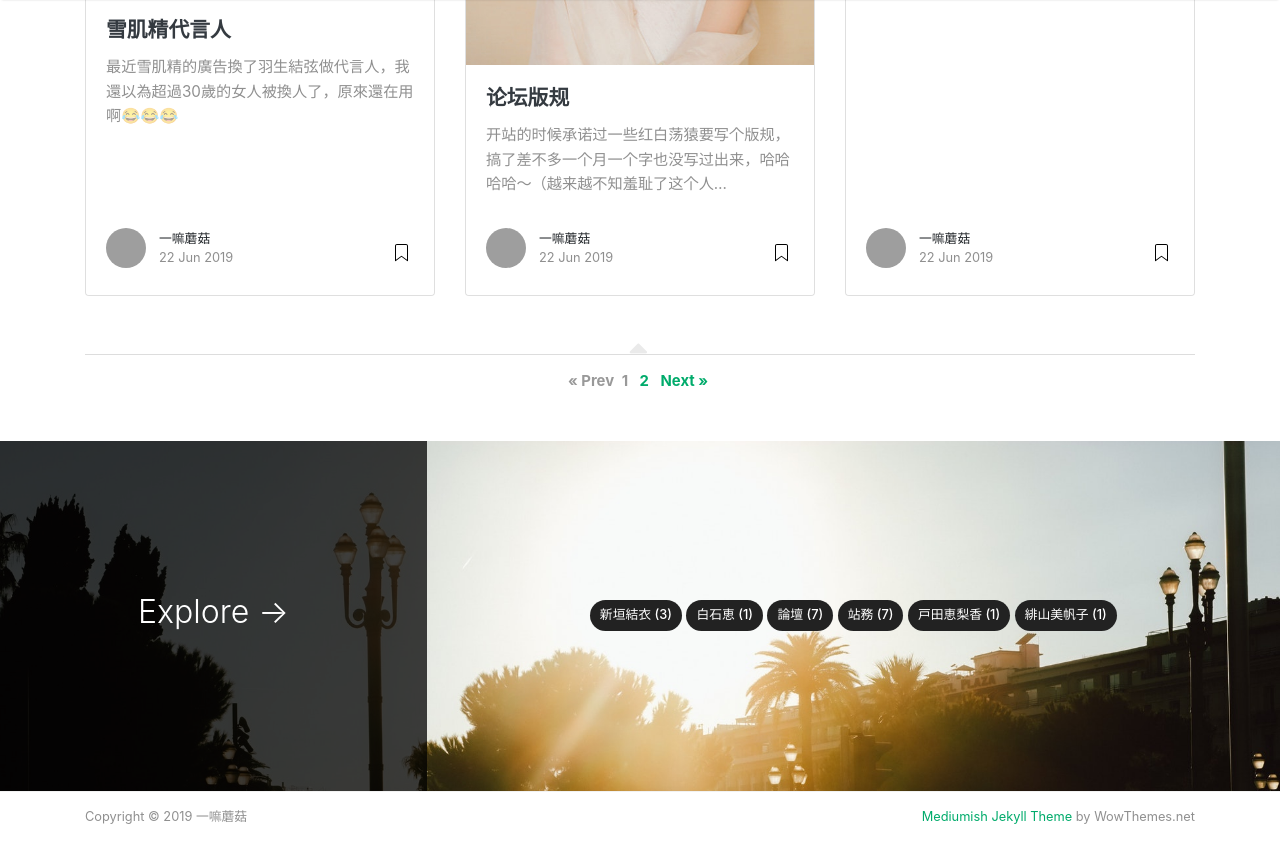
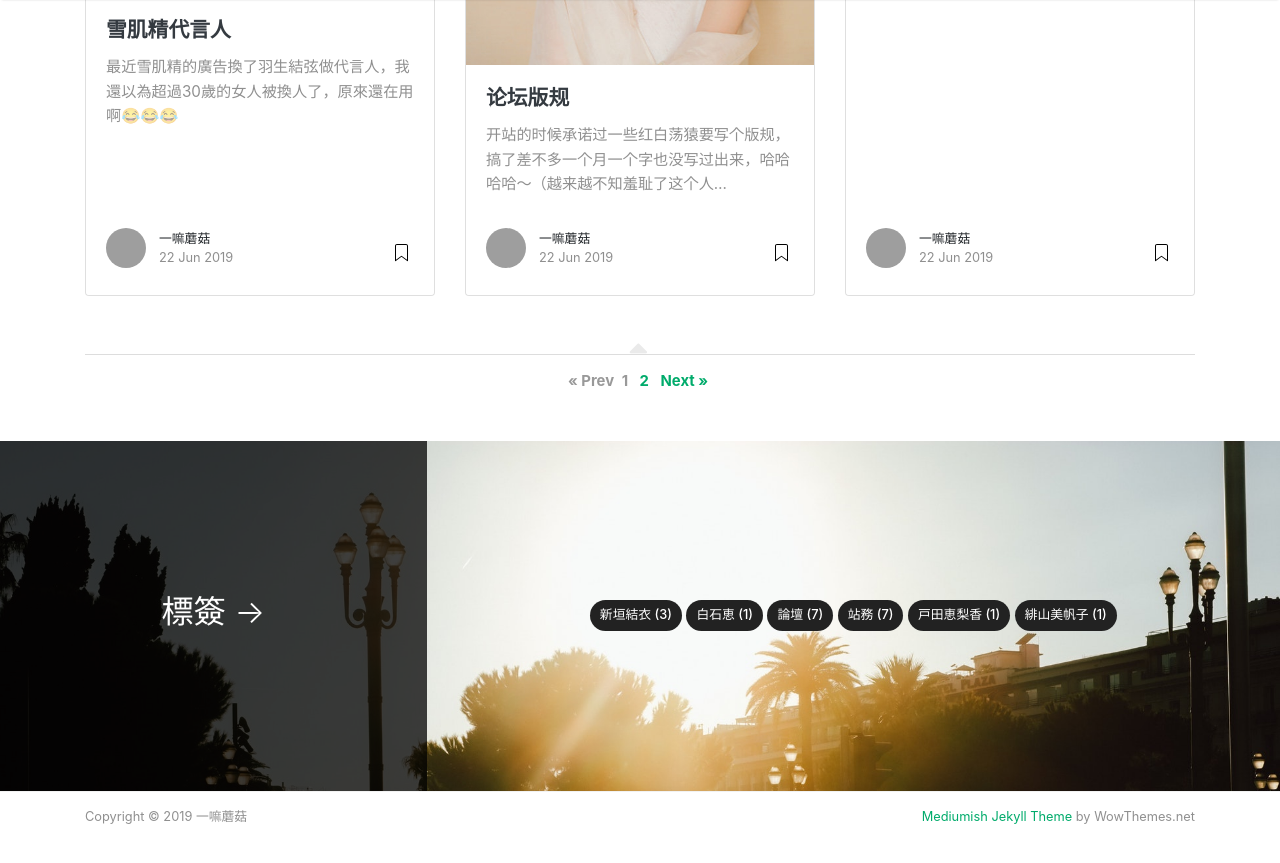
Before and after one commit to mogu-shirahi/mogu-shirahi.github.io, a Jekyll site: the page built from index.html, in a window 1280 px wide and 900 px high, scrolled down 789 px. Shown: the top 863 px of the window. Built offline with Jekyll 4.4.1, drawn with Linux system fonts in a browser that asks for light colours; nearby versions of some CDN libraries; the list of posts is cut into pages by our own code; grey boxes are pictures that could not be loaded.

Commit message:
Update default.html

```diff
--- a/_layouts/default.html
+++ b/_layouts/default.html
@@ -132,7 +132,7 @@
 	<div class="d-md-flex h-100">
 		<div class="col-md-4 transpdark align-self-center text-center h-100">
             <div class="d-md-flex align-items-center justify-content-center h-100">
-                <h2 class="d-md-block align-self-center py-1 font-weight-light">Explore <span class="d-none d-md-inline">→</span></h2>
+                <h2 class="d-md-block align-self-center py-1 font-weight-light">標簽 <span class="d-none d-md-inline">→</span></h2>
             </div>
 		</div>
 		<div class="col-md-8 p-5 align-self-center text-center">
```
